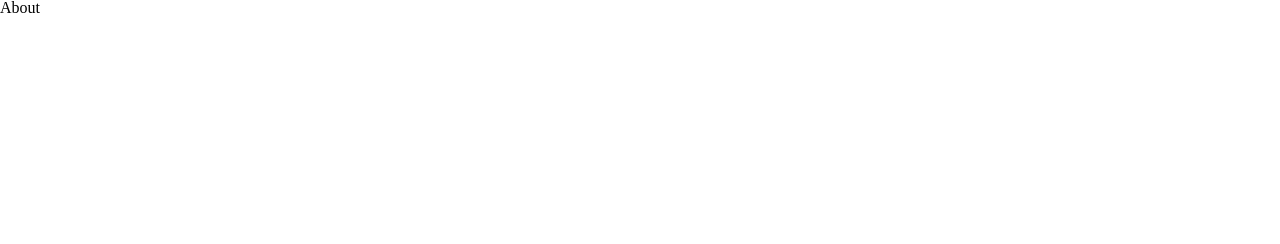
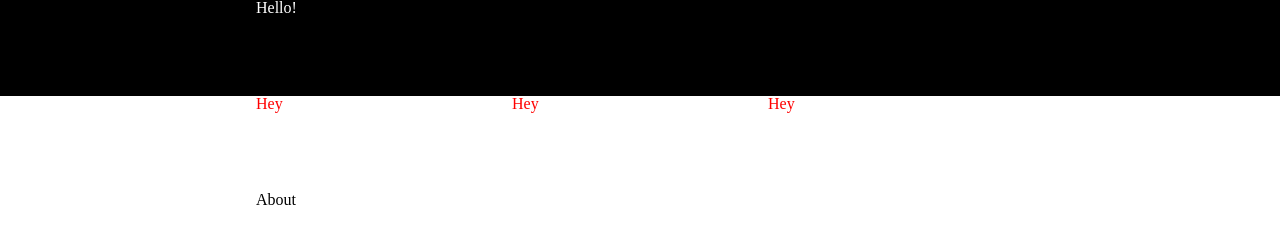
Before and after one commit to PhilT847/restaurant-page, a website built with webpack: page dist/index.html in a window 1280 px wide. Built offline with Linux system fonts and the light colour scheme.

Commit message:
Added padding and header classes in style.css

```diff
--- a/src/style.css
+++ b/src/style.css
@@ -1,2 +1,31 @@
 /* Meyer reset from NPM package reset-css */
 @import "../node_modules/reset-css/reset.css";
+
+body {
+    display: grid;
+    grid-template-rows: 12em 1fr;
+}
+
+.header-text, .header-nav, #content {
+    padding: 0 20vw;
+}
+
+header {
+    display: grid;
+    grid-template-rows: 1fr 1fr;
+}
+
+.header-text {
+    color: white;
+    background-color: black;
+}
+
+.header-nav {
+    display: grid;
+    grid-template-columns: repeat(3, 1fr);
+    color: red;
+}
+
+.header-button {
+
+}
```
Also changed, not shown: dist/index.html, dist/main.js.
